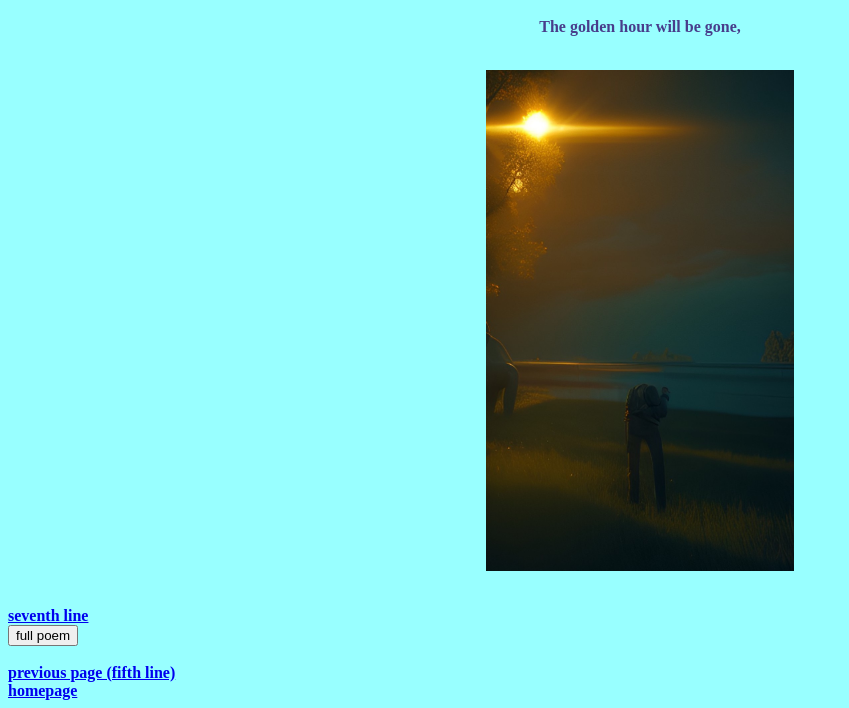
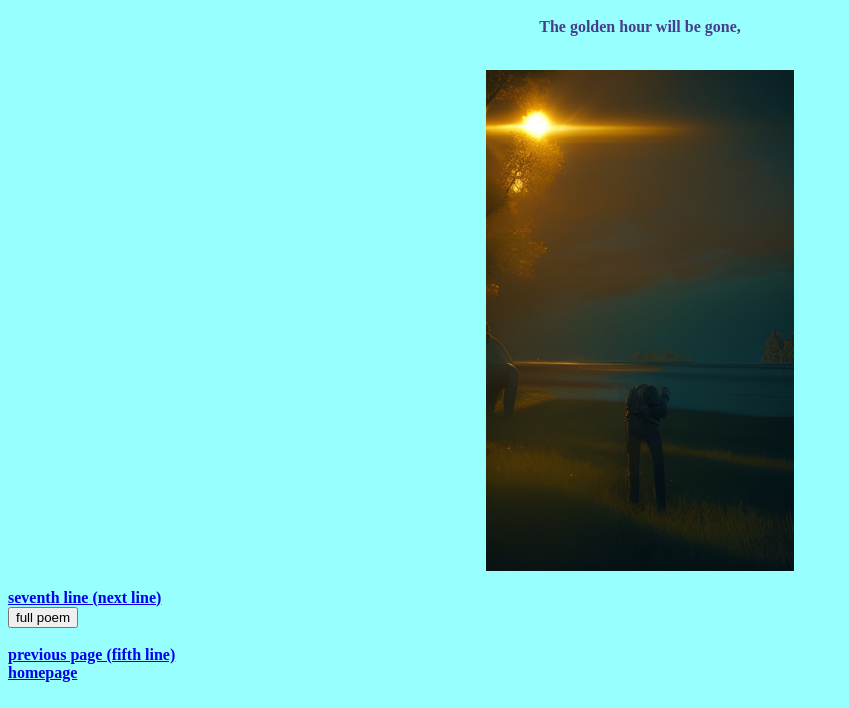
Before and after one commit to hodaafssari/hodaafssari.github.io, a plain HTML site: page page7.html in a window 1280 px wide. Shown: the part 109-817 px from the top of the page, without its empty margins (0-849 px from the left). Drawn offline with Linux system fonts and the light colour scheme.

Commit message:
page7 fix?

```diff
--- a/page7.html
+++ b/page7.html
@@ -50,11 +50,9 @@ a:active {
 <br>
 <br>
 
-<br>
-
 <p3>
 
-<a href="page8.html"> seventh line </a>
+<a href="page8.html"> seventh line (next line) </a>
 <br>
 <button onclick="document.location='page12.html'">full poem</button>
 <br>
@@ -62,7 +60,9 @@ a:active {
 <a href= "page5.html"> previous page (fifth line) </a>
 <br>
 <a href= "index.html"> homepage </a>
+
 </p3>
+
 
 </body>
 </html>
```
